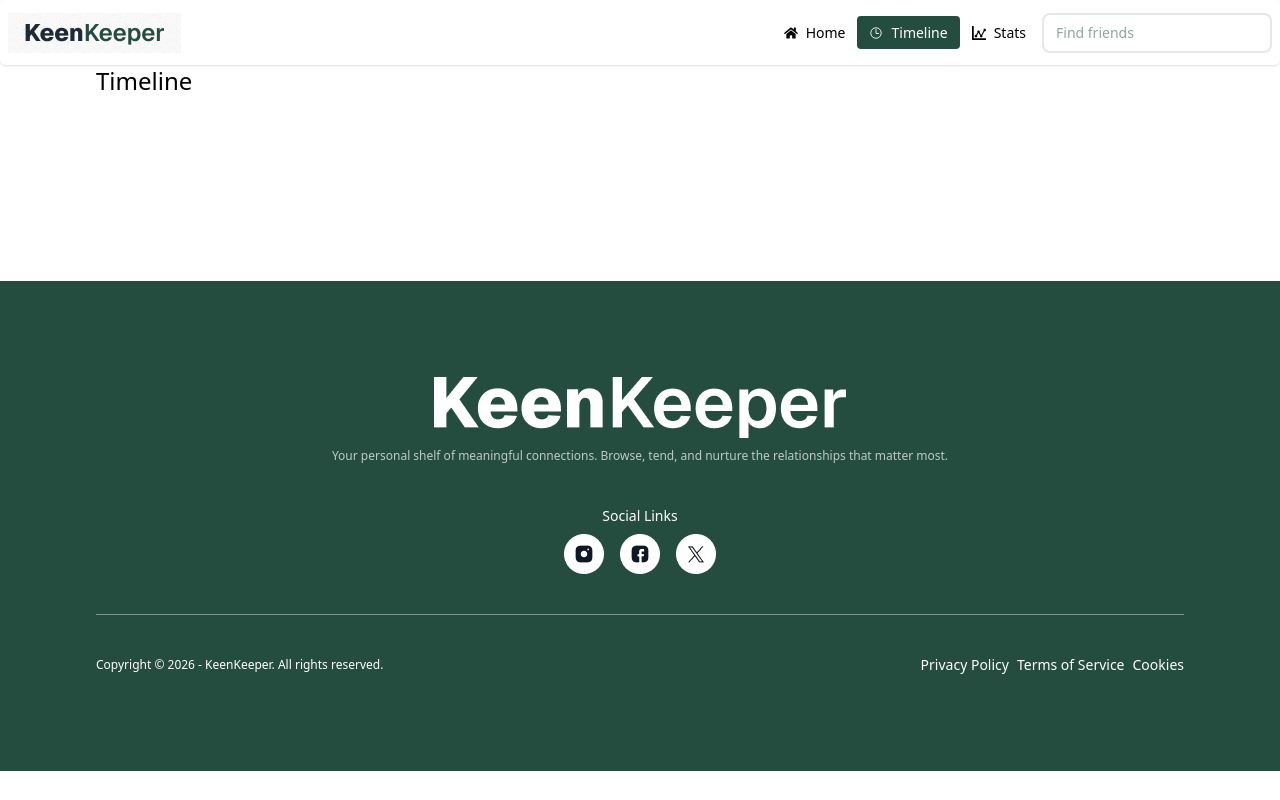
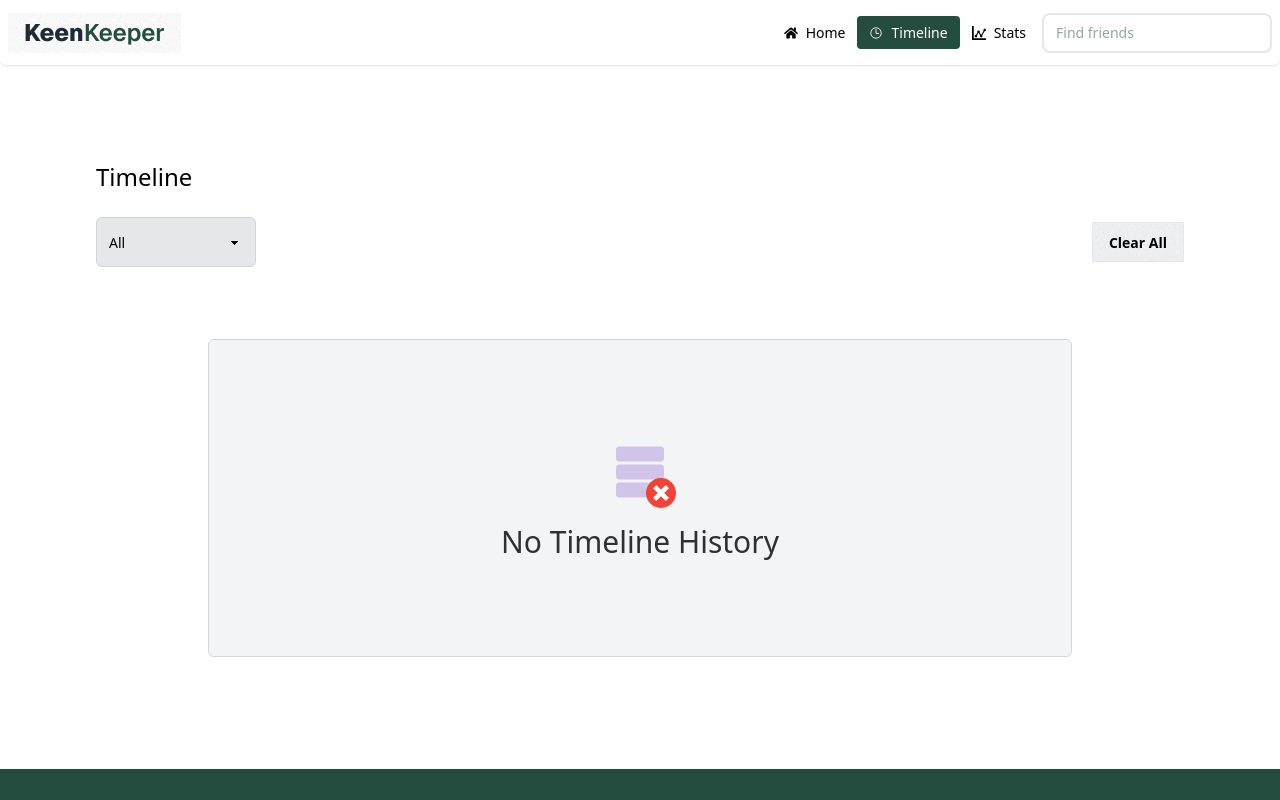
Before and after one commit to shamim4010/assignment-ph-07, a Next.js app: page /timeline in a window 1280 px wide. Shown: the top 800 px of the page. Built offline with nearby package versions, Linux system fonts and the light colour scheme.

Commit message:
feat: enhance timeline functionality with filtering options and add toast notifications for actions and fix sum problem

```diff
--- a/package.json
+++ b/package.json
@@ -13,7 +13,8 @@
     "react": "19.2.4",
     "react-dom": "19.2.4",
     "react-icons": "^5.6.0",
-    "react-spinners": "^0.17.0"
+    "react-spinners": "^0.17.0",
+    "react-toastify": "^11.0.5"
   },
   "devDependencies": {
     "@tailwindcss/postcss": "^4",
--- /dev/null
+++ b/src/app/(main)/stats/page.jsx
@@ -0,0 +1,9 @@
+import React from 'react'
+
+function Stats() {
+  return (
+    <div>Stats</div>
+  )
+}
+
+export default Stats
--- a/src/app/(main)/timeline/page.jsx
+++ b/src/app/(main)/timeline/page.jsx
@@ -1,21 +1,68 @@
 'use client'
+import { useEffect, useState } from "react";
 import NoData from "../../../components/ui/othersUi/timeline/NoData.jsx";
 import TmCard from "../../../components/ui/othersUi/timeline/TmCard.jsx"
+import CallTmCard from "../../../components/ui/othersUi/timeline/CallTmCard.jsx";
+import MessageTmCard from "../../../components/ui/othersUi/timeline/MessageTmCard.jsx";
+import VideoTmCard from "../../../components/ui/othersUi/timeline/VideoTmCard.jsx";
 
 function TimeLine() {
-    const timelineData = JSON.parse(localStorage.getItem('timelineData')) || [];
+    const [timelineData, setTimelineData] = useState([]);
+    useEffect(()=> {
+        const timelineDatas = JSON.parse(localStorage.getItem('timelineData')) || [];
+        setTimelineData(timelineDatas)
+    }, [])
+
+    const [filter, setFilter] = useState('all')
+
+    const filterCall = timelineData.filter(item => item[1] === 'Call');
+    const filterMessage = timelineData.filter(item => item[1] === 'Message');
+    const filterVideo = timelineData.filter(item => item[1] === 'Video');
+    console.log(filterCall)
+
     return (
       <div>
-          <div className="mx-24">
+          <div className="mx-24 mt-24">
               <h2 className="text-2xl">Timeline</h2>
+              <br />
+              <div className="flex justify-between items-center">
+                <fieldset className="fieldset border border-gray-300 w-40 rounded-md bg-gray-200">
+                  <select defaultValue="Pick a browser" className="select bg-gray-200">
+                      <option onClick={()=> setFilter('all')}>All</option>
+                      <option onClick={()=> setFilter('call')}>Call</option>
+                      <option onClick={()=> setFilter('message')}>Message</option>
+                      <option onClick={()=> setFilter('video')}>Video</option>
+                  </select>
+                </fieldset>
+                <button onClick={()=> {localStorage.removeItem('timelineData'); setTimelineData([])}} className="btn border-1 border-gray-200 bg-gray-100">Clear All</button>
+              </div>
           </div>
-          <div className="mx-24 mt-14 mb-24 p-4 max-h-[500px] overflow-y-scroll">
-              {timelineData.length === 0 ? <NoData /> : timelineData.map(tmData => {
+          {filter === 'all' ? <div className={`mx-24 mt-14 mb-24 p-4 max-h-[500px] ${timelineData.length !== 0 && 'overflow-y-scroll'}`}>
+              {timelineData.length === 0 ? <NoData /> : timelineData.map((tmData, index) => {
                   return (
-                    <TmCard tmData={tmData}/>
+                    <TmCard key={index} tmData={tmData}/>
                   )
               })}
-          </div>
+          </div> : filter === 'call' ? <div className={`mx-24 mt-14 mb-24 p-4 max-h-[500px] ${timelineData.length !== 0 && 'overflow-y-scroll'}`}>
+              {filterCall.length === 0 ? <NoData /> : filterCall.map((tmDataCall, index) => {
+                  return (
+                    <CallTmCard key={index} tmDataCall={tmDataCall}/>
+                  )
+              })}
+          </div> : filter === 'message' ? <div className={`mx-24 mt-14 mb-24 p-4 max-h-[500px] ${timelineData.length !== 0 && 'overflow-y-scroll'}`}>
+              {filterMessage.length === 0 ? <NoData /> : filterMessage.map((tmDataMessage, index) => {
+                  return (
+                    <MessageTmCard key={index} tmDataMessage={tmDataMessage}/>
+                  )
+              })}
+          </div> : <div className={`mx-24 mt-14 mb-24 p-4 max-h-[500px] ${timelineData.length !== 0 && 'overflow-y-scroll'}`}>
+              {filterVideo.length === 0 ? <NoData /> : filterVideo.map((tmDataVideo, index) => {
+                  return (
+                    <VideoTmCard key={index} tmDataVideo={tmDataVideo}/>
+                  )
+              })}
+          </div>}
+
       </div>
     )
 }
--- a/src/components/ui/bodyUi/friends/FriendsCards.jsx
+++ b/src/components/ui/bodyUi/friends/FriendsCards.jsx
@@ -8,7 +8,7 @@ function FriendsCards({friendsPromise, setCount, setOnTrack, setAlmostDue}) {
 
     useEffect(() => {
         const onTracks = friends.filter(item => item.status === 'On-Track')
-        const almostDue = friends.filter(item => item.status === 'Active')
+        const almostDue = friends.filter(item => item.status === 'Almost Due')
 
         setCount(friends.length)
         setOnTrack(onTracks.length)
--- a/src/components/ui/othersUi/friendsprofile/friendsProfileCards/Card.jsx
+++ b/src/components/ui/othersUi/friendsprofile/friendsProfileCards/Card.jsx
@@ -4,6 +4,7 @@ import { FiPhoneCall } from 'react-icons/fi'
 import { IoVideocamOutline } from 'react-icons/io5'
 import { MdDeleteOutline, MdOutlineArchive } from 'react-icons/md'
 import { RiMessage2Line, RiNotificationSnoozeLine } from 'react-icons/ri'
+import { toast, ToastContainer } from 'react-toastify'
 
 function Card({friend}) {
 
@@ -18,6 +19,8 @@ function Card({friend}) {
         const newData = [[name, m, time, month, year], ...oldData];
 
         localStorage.setItem('timelineData', JSON.stringify(newData))
+
+        m === 'Call' ? toast(`Successfully call ${name}`, {autoClose: 2000}) : m === 'Message' ? toast(`Successfully Message ${name}`, {autoClose: 2000}) : toast(`Successfully VideoCall ${name}`, {autoClose: 2000});
     }
 
     return (
@@ -84,6 +87,7 @@ function Card({friend}) {
                         </div>
                     </div>
             </div>
+            <ToastContainer />
         </div>
     )
 }
--- /dev/null
+++ b/src/components/ui/othersUi/timeline/CallTmCard.jsx
@@ -0,0 +1,22 @@
+import Image from 'next/image'
+import React from 'react'
+import callImg from '../../../../assets/call.png'
+import textImg from '../../../../assets/text.png'
+import videoImg from '../../../../assets/video.png'
+
+function CallTmCard({tmDataCall}) {
+    console.log(tmDataCall)
+    return (
+        <div className='w-full flex flex-col gap-10'>
+            <div className='flex items-center gap-2 p-4 rounded-md shadow-[0_0_12px_rgba(0,0,0,0.2)]'>
+                <Image src={tmDataCall[1] === 'Call' ? callImg : tmDataCall[1]=== 'Message' ? textImg : videoImg} alt='icon' width={20} height={20}/>
+                <div>
+                <p><span className='text-[#244D3F]'>{tmDataCall[1]}</span> with {tmDataCall[0]}</p>
+                <p>{tmDataCall[2]} {tmDataCall[3]} {tmDataCall[4]}</p>
+                </div>
+            </div>
+        </div>
+    )
+}
+
+export default CallTmCard
--- /dev/null
+++ b/src/components/ui/othersUi/timeline/MessageTmCard.jsx
@@ -0,0 +1,21 @@
+import Image from 'next/image'
+import React from 'react'
+import callImg from '../../../../assets/call.png'
+import textImg from '../../../../assets/text.png'
+import videoImg from '../../../../assets/video.png'
+
+function MessageTmCard({tmDataMessage}) {
+    return (
+        <div className='w-full flex flex-col gap-10'>
+            <div className='flex items-center gap-2 p-4 rounded-md shadow-[0_0_12px_rgba(0,0,0,0.2)]'>
+                <Image src={tmDataMessage[1] === 'Call' ? callImg : tmDataMessage[1]=== 'Message' ? textImg : videoImg} alt='icon' width={20} height={20}/>
+                <div>
+                <p><span className='text-[#244D3F]'>{tmDataMessage[1]}</span> with {tmDataMessage[0]}</p>
+                <p>{tmDataMessage[2]} {tmDataMessage[3]} {tmDataMessage[4]}</p>
+                </div>
+            </div>
+        </div>
+    )
+}
+
+export default MessageTmCard
--- a/src/components/ui/othersUi/timeline/NoData.jsx
+++ b/src/components/ui/othersUi/timeline/NoData.jsx
@@ -1,9 +1,11 @@
 import React from 'react'
+import { FcDeleteDatabase } from 'react-icons/fc'
 
 function NoData() {
   return (
-    <div>
-
+    <div className='mx-24 p-24 bg-gray-100 flex flex-col justify-center items-center gap-4 border-1 border-gray-300 rounded-md'>
+        <FcDeleteDatabase className='text-7xl'/>
+        <h2 className='text-3xl opacity-80'>No Timeline History</h2>
     </div>
   )
 }
--- /dev/null
+++ b/src/components/ui/othersUi/timeline/VideoTmCard.jsx
@@ -0,0 +1,21 @@
+import Image from 'next/image'
+import React from 'react'
+import callImg from '../../../../assets/call.png'
+import textImg from '../../../../assets/text.png'
+import videoImg from '../../../../assets/video.png'
+
+function VideoTmCard({tmDataVideo}) {
+    return (
+        <div className='w-full flex flex-col gap-10'>
+            <div className='flex items-center gap-2 p-4 rounded-md shadow-[0_0_12px_rgba(0,0,0,0.2)]'>
+                <Image src={tmDataVideo[1] === 'Call' ? callImg : tmDataVideo[1]=== 'Message' ? textImg : videoImg} alt='icon' width={20} height={20}/>
+                <div>
+                <p><span className='text-[#244D3F]'>{tmDataVideo[1]}</span> with {tmDataVideo[0]}</p>
+                <p>{tmDataVideo[2]} {tmDataVideo[3]} {tmDataVideo[4]}</p>
+                </div>
+            </div>
+        </div>
+    )
+}
+
+export default VideoTmCard
```
Also changed, not shown: 1 other file (tests, documents, lock files or other folders). Lines whose indentation alone changed are shown as unchanged.
